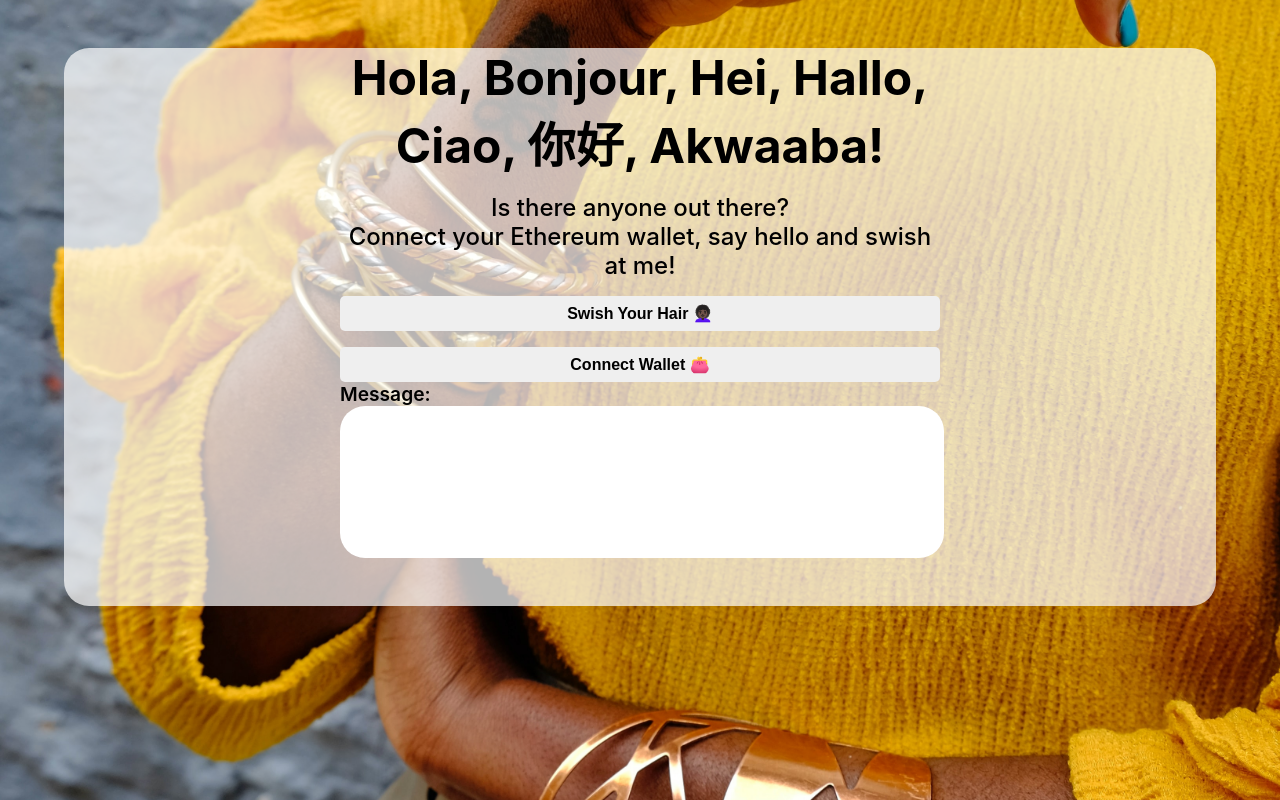
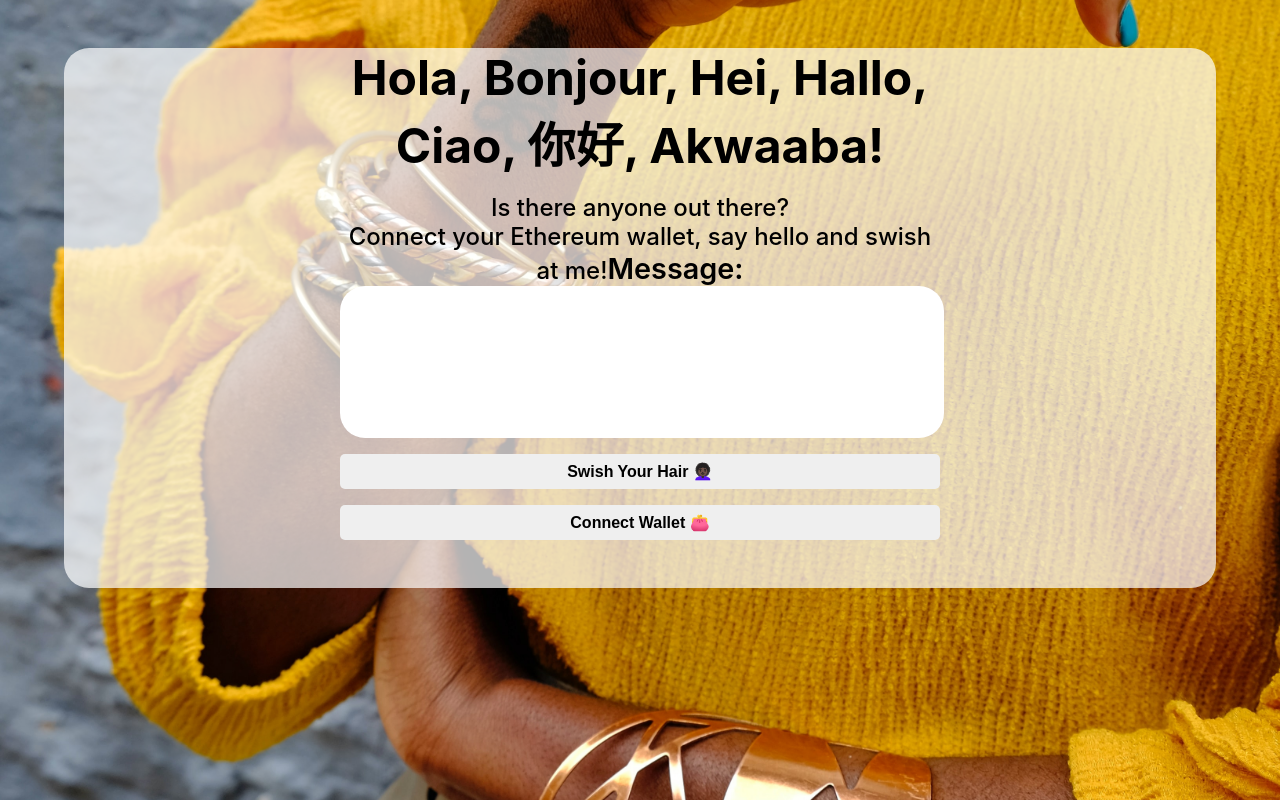
Before and after one commit to efuaakum/pat-swish-app, a React (Create React App) app: page / in a window 1280 px wide. Built offline with nearby package versions, Linux system fonts and the light colour scheme; the HTML template or start-up script is replaced by a standard one.

Commit message:
Updated button position

```diff
--- a/src/App.js
+++ b/src/App.js
@@ -130,6 +130,13 @@
 
         <div className="bio">
         Is there anyone out there? <br/>Connect your Ethereum wallet, say hello and swish at me!
+
+
+        <label class="swishText">
+          Message:
+          <input type="text" value={message} onChange={messageUpdate}/>
+        </label>
+
         </div>
         <button className="swishButton" onClick={swish}>
           Swish Your Hair 👩🏿‍🦱
@@ -140,11 +147,6 @@
             Connect Wallet 👛
           </button>
         )}
-
-        <label class="swishText">
-          Message:
-          <input type="text" value={message} onChange={messageUpdate}/>
-        </label>
 
         {allSwishes.map((swish, index) => {
           return (
```
